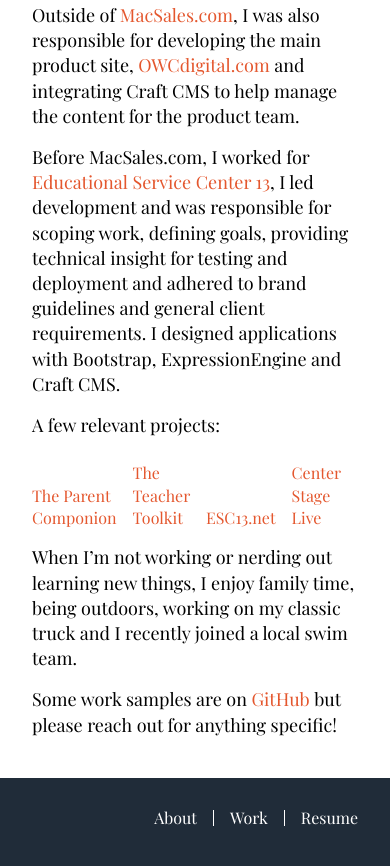
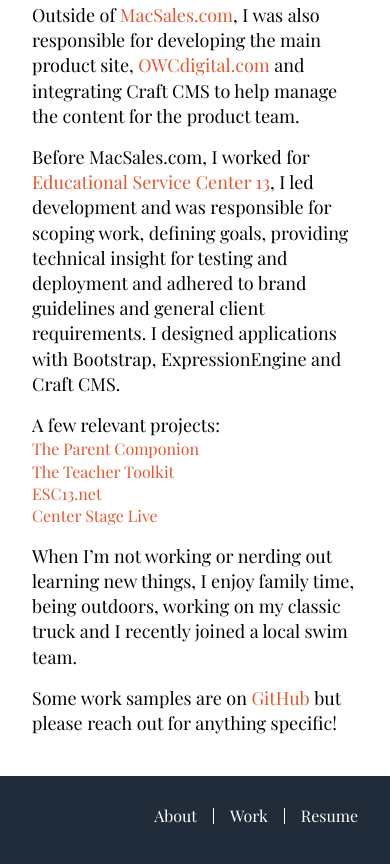
Before and after one commit to johnhoysa/online, a website: page src/pages/index.html in a window 390 px wide. Shown: the part 1922-2788 px from the top of the page. Drawn offline with nearby package versions, Linux system fonts and the light colour scheme; files that its build step writes are made by us from their sources; files whose address does not match are found by name.

Commit message:
GitIgnore updated and various style and content updates

```diff
--- a/src/assets/css/project/about-me.scss
+++ b/src/assets/css/project/about-me.scss
@@ -22,22 +22,9 @@
   color: $color-dark;
 }
 
-.about-me ul:last-of-type {
-  display: none;
-}
 @media (max-width: 744px) {
   .about-me {
     margin-top: 40px;
     margin-bottom: 40px;
   }
-
-  .about-me ul:last-of-type {
-    display: flex;
-    margin-top: 24px;
-    align-items: flex-end;
-    justify-content: flex-start;
-  }
-  .about-me ul:last-of-type li {
-    margin-right: 16px;
-  }
 }
```
Also changed, not shown: README.md, build/assets/css/styles.css, build/index.html, 1 other file.
